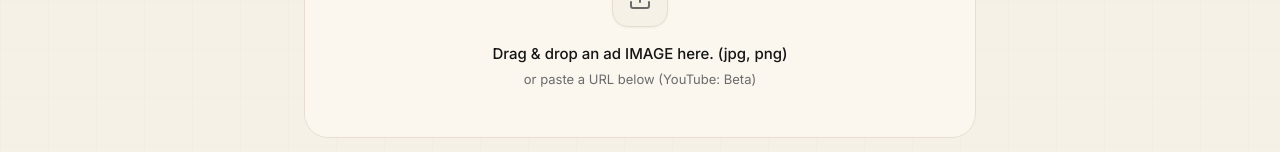
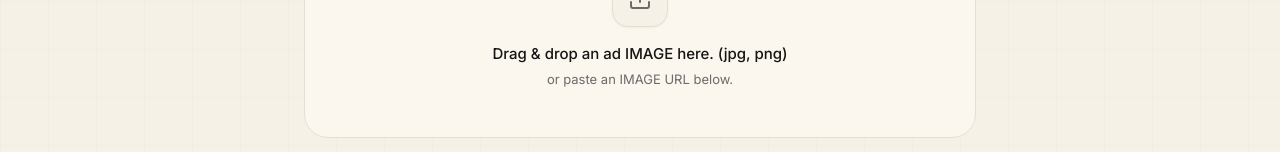
Before and after one commit to popvisly/visual-decompiler, a Next.js app: page /app in a window 1280 px wide. Shown: the part 431-583 px from the top of the page. Built offline with nearby package versions, Linux system fonts and the light colour scheme; no server answers.

Commit message:
chore: remove YouTube references and focus on IMAGE URLs

```diff
--- a/src/components/ProcessingViewClient.tsx
+++ b/src/components/ProcessingViewClient.tsx
@@ -212,11 +212,6 @@ export default function ProcessingViewClient({ mediaUrl, mediaKind = 'image', jo
                     <p className="text-[#6B6B6B] text-[10px] font-bold uppercase tracking-[0.15em]">
                         Deep psychological analysis in progress
                     </p>
-                    {extractYouTubeId(mediaUrl) && (
-                        <p className="mt-4 text-[9px] text-orange-500/70 font-bold uppercase tracking-[0.1em] max-w-[200px] mx-auto leading-relaxed italic">
-                            Experimental: YouTube extraction depends on site-wide token health
-                        </p>
-                    )}
                 </div>
 
                 {/* Progress bar */}
--- a/src/components/UploadZone.tsx
+++ b/src/components/UploadZone.tsx
@@ -130,7 +130,7 @@ export default function UploadZone({ onUploadComplete }: Props) {
                                 Drag & drop an ad IMAGE here. (jpg, png)
                             </p>
                             <p className="text-[13px] text-[#6B6B6B] mt-1">
-                                or paste a URL below (YouTube: Beta)
+                                or paste an IMAGE URL below.
                             </p>
                         </div>
                     </div>
```
